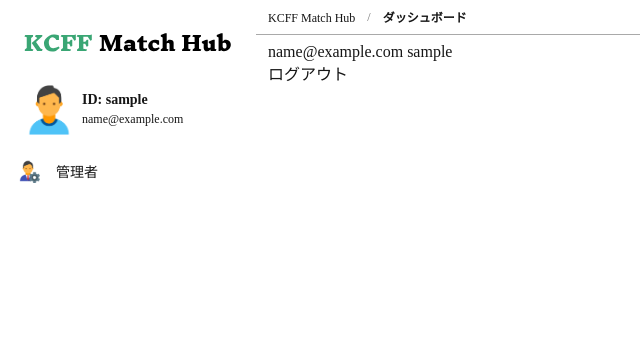
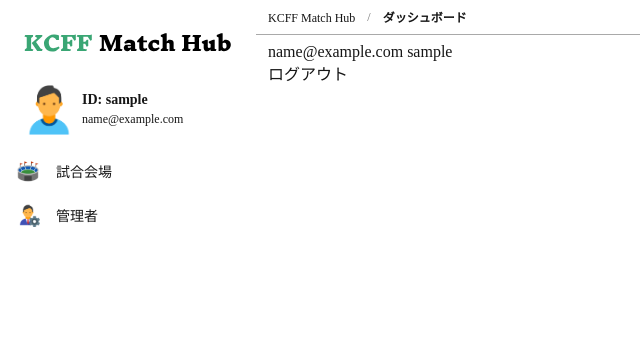
Before and after one commit to yamat47/kcff-match-hub, a Rails app: page /admin in a window 1280 px wide. Shown: the top 350 px of the page, without its empty margins (0-640 px from the left). Run offline with Rails 7, Linux system fonts and the light colour scheme; the visitor is signed in with stand-in values (Sample User, id 1); some libraries are stand-ins or nearby versions.

Commit message:
Add game_fields_path to sidebar.

```diff
--- a/app/app/views/layouts/admin/_sidebar.html.haml
+++ b/app/app/views/layouts/admin/_sidebar.html.haml
@@ -16,7 +16,13 @@
   .sidebar__navigations
     .sidebar-navigations
       .sidebar-navigations__item
-        = link_to '/admin/administrators', class: 'sidebar-navigations-item' do
+        = link_to admin_game_fields_path, class: 'sidebar-navigations-item' do
+          .sidebar-navigations-item__icon
+            = image_tag 'icon-stadium.png'
+          .sidebar-navigations-item__label
+            試合会場
+      .sidebar-navigations__item
+        = link_to admin_administrators_path, class: 'sidebar-navigations-item' do
           .sidebar-navigations-item__icon
             = image_tag 'icon-administrator.png'
           .sidebar-navigations-item__label
--- a/app/config/routes.rb
+++ b/app/config/routes.rb
@@ -15,6 +15,7 @@ Rails.application.routes.draw do
     resource :session, only: %i[new create destroy]
     resource :dashboards, only: [:show]
     resources :administrators
+    resources :game_fields
   end
 
   namespace :auth do
```
Also changed, not shown: app/app/assets/images/icon-stadium.png (added).
